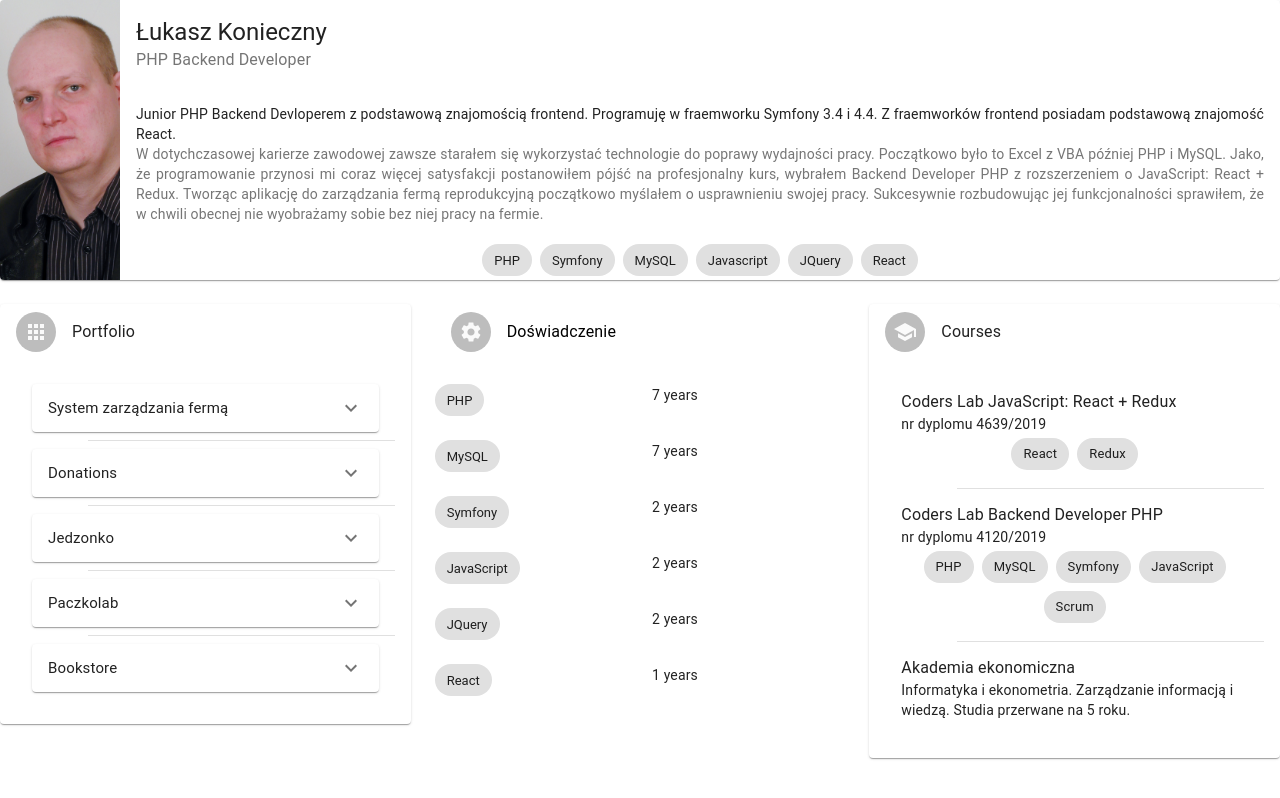
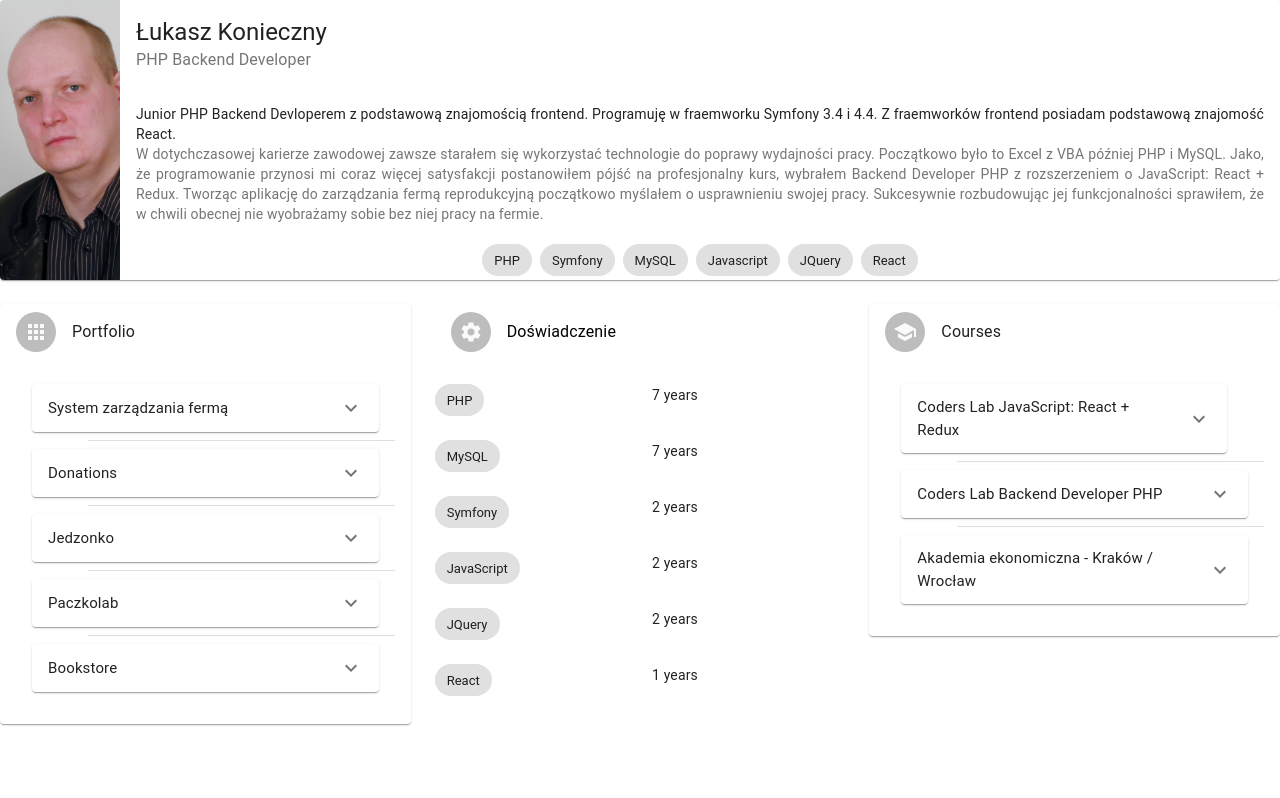
Before and after one commit to LookasNorman/lookas-site, a React (Create React App) app: page / in a window 1280 px wide. Built offline with nearby package versions, Linux system fonts and the light colour scheme.

Commit message:
Change list item to acording

```diff
--- a/src/components/main/Courses.js
+++ b/src/components/main/Courses.js
@@ -6,8 +6,17 @@ import Typography from '@material-ui/core/Typography'
 import ListItemAvatar from '@material-ui/core/ListItemAvatar'
 import Avatar from '@material-ui/core/Avatar'
 import SchoolIcon from '@material-ui/icons/School'
-import { Divider, ListItem, ListItemText } from '@material-ui/core'
+import {
+  Accordion,
+  AccordionActions,
+  AccordionDetails,
+  AccordionSummary,
+  Divider,
+  ListItem,
+  ListItemText,
+} from '@material-ui/core'
 import Chip from '@material-ui/core/Chip'
+import ExpandMoreIcon from '@material-ui/icons/ExpandMore'
 
 const useStyles = makeStyles((theme) => ({
   root: {
@@ -31,10 +40,24 @@ const useStyles = makeStyles((theme) => ({
   inline: {
     display: 'inline',
   },
+  heading: {
+    fontSize: theme.typography.pxToRem(15),
+    flexBasis: '90%',
+    flexShrink: 0,
+  },
+  secondaryHeading: {
+    fontSize: theme.typography.pxToRem(15),
+    color: theme.palette.text.secondary,
+  },
 }))
 
 export default function Courses() {
   const classes = useStyles()
+  const [expanded, setExpanded] = React.useState(false)
+
+  const handleChange = (panel) => (event, isExpanded) => {
+    setExpanded(isExpanded ? panel : false)
+  }
 
   return (
     <Card className={classes.root}>
@@ -49,30 +72,35 @@ export default function Courses() {
         </ListItem>
         <CardContent className={classes.content}>
           <ListItem>
-            <ListItemText
-              primary="Coders Lab JavaScript: React + Redux"
-              secondary={
-                <React.Fragment>
+            <Accordion expanded={expanded === 'panel1'} onChange={handleChange('panel1')}>
+              <AccordionSummary expandIcon={<ExpandMoreIcon />} aria-controls="panel1bh-content" id="panel1bh-header">
+                <Typography className={classes.heading}>Coders Lab JavaScript: React + Redux</Typography>
+              </AccordionSummary>
+              <AccordionDetails>
                 <Typography component="span" variant="body2" className={classes.inline} color="textPrimary">
                   nr dyplomu 4639/2019
                 </Typography>
+              </AccordionDetails>
+              <AccordionActions>
                 <div className={classes.chip}>
                   <Chip label="React" />
                   <Chip label="Redux" />
                 </div>
-                </React.Fragment>
-              }
-            />
+              </AccordionActions>
+            </Accordion>
           </ListItem>
           <Divider variant="inset" />
           <ListItem>
-            <ListItemText
-              primary="Coders Lab Backend Developer PHP"
-              secondary={
-                <React.Fragment>
+            <Accordion expanded={expanded === 'panel2'} onChange={handleChange('panel2')}>
+              <AccordionSummary expandIcon={<ExpandMoreIcon />} aria-controls="panel2bh-content" id="panel2bh-header">
+                <Typography className={classes.heading}>Coders Lab Backend Developer PHP</Typography>
+              </AccordionSummary>
+              <AccordionDetails>
                 <Typography component="span" variant="body2" className={classes.inline} color="textPrimary">
                   nr dyplomu 4120/2019
                 </Typography>
+              </AccordionDetails>
+              <AccordionActions>
                 <div className={classes.chip}>
                   <Chip label="PHP" />
                   <Chip label="MySQL" />
@@ -80,22 +108,21 @@ export default function Courses() {
                   <Chip label="JavaScript" />
                   <Chip label="Scrum" />
                 </div>
-                </React.Fragment>
-              }
-            />
+              </AccordionActions>
+            </Accordion>
           </ListItem>
           <Divider variant="inset" />
           <ListItem>
-            <ListItemText
-              primary="Akademia ekonomiczna"
-              secondary={
-                <React.Fragment>
+            <Accordion expanded={expanded === 'panel3'} onChange={handleChange('panel3')}>
+              <AccordionSummary expandIcon={<ExpandMoreIcon />} aria-controls="panel3bh-content" id="panel3bh-header">
+                <Typography className={classes.heading}>Akademia ekonomiczna - Kraków / Wrocław</Typography>
+              </AccordionSummary>
+              <AccordionDetails>
                 <Typography component="span" variant="body2" className={classes.inline} color="textPrimary">
                   Informatyka i ekonometria. Zarządzanie informacją i wiedzą. Studia przerwane na 5 roku.
                 </Typography>
-                </React.Fragment>
-              }
-            />
+              </AccordionDetails>
+            </Accordion>
           </ListItem>
         </CardContent>
       </div>
```
Lines whose indentation alone changed are shown as unchanged.
